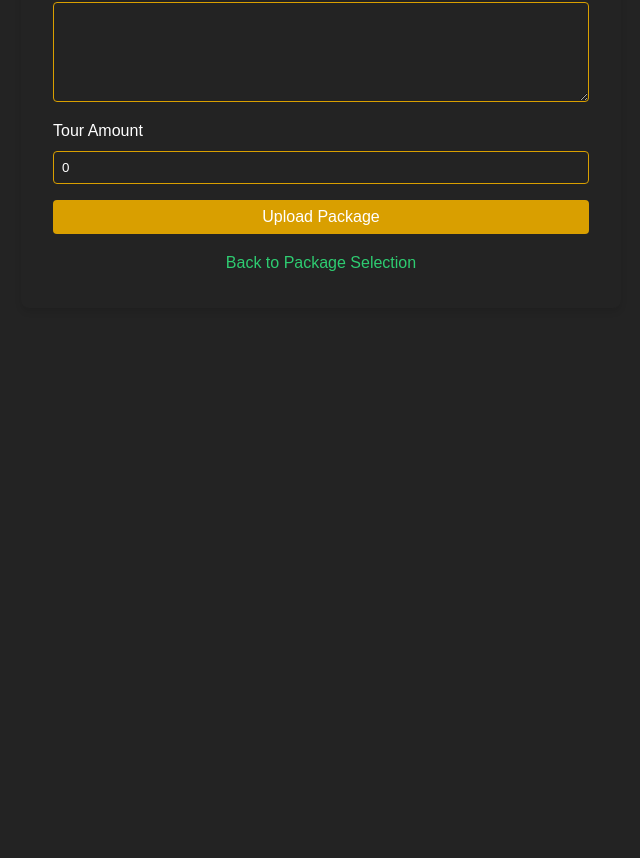
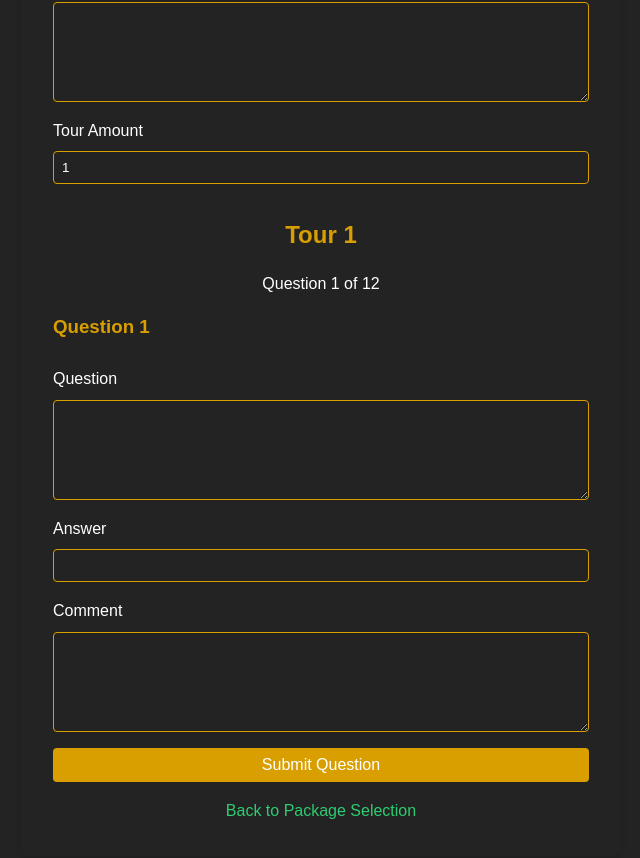
Before and after one commit to Andrewchistyakov/60seconds, a Next.js app: page /upload/od in a window 1280 px wide. Shown: the part 420-1278 px from the top of the page, without its empty margins (319-959 px from the left). Before the commit the page ends 800 px from the top, so only its background shows below. Built offline with nearby package versions, Linux system fonts and the light colour scheme.

Commit message:
OD package upload interface implemented

```diff
--- a/app/upload/form.module.css
+++ b/app/upload/form.module.css
@@ -69,6 +69,22 @@
     text-decoration: underline;
   }
 
-  .numberInput {
+  .tourInfo {
+    margin-top: 2rem;
+    margin-bottom: 1rem;
+    text-align: center;
+  }
 
+  .subTitle {
+    color: var(--primary-color);
+    margin-bottom: 0.5rem;
   }
+
+  .completionMessage {
+    margin-top: 2rem;
+    text-align: center;
+  }
+
+  .completionMessage p {
+    margin-bottom: 1rem;
+  }
--- /dev/null
+++ b/app/upload/od/QuestionInput.tsx
@@ -0,0 +1,68 @@
+import React, { useState } from 'react'
+import styles from '../form.module.css'
+
+interface Question {
+  question: string;
+  answer: string;
+  comment: string;
+}
+
+interface QuestionInputProps {
+  onQuestionSubmit: (question: Question) => void;
+  questionNumber: number;
+}
+
+export default function QuestionInput({ onQuestionSubmit, questionNumber }: QuestionInputProps) {
+  const [question, setQuestion] = useState('')
+  const [answer, setAnswer] = useState('')
+  const [comment, setComment] = useState('')
+
+  const handleSubmit = (e: React.FormEvent) => {
+    e.preventDefault()
+    if (question.trim() && answer.trim()) {
+      onQuestionSubmit({ question, answer, comment })
+      setQuestion('')
+      setAnswer('')
+      setComment('')
+    }
+  }
+
+  return (
+    <form onSubmit={handleSubmit} className={styles.form}>
+      <h3 className={styles.subTitle}>Question {questionNumber}</h3>
+      <div className={styles.formGroup}>
+        <label htmlFor="question" className={styles.label}>Question</label>
+        <textarea
+          id="question"
+          value={question}
+          onChange={(e) => setQuestion(e.target.value)}
+          className={styles.textarea}
+          required
+        />
+      </div>
+      <div className={styles.formGroup}>
+        <label htmlFor="answer" className={styles.label}>Answer</label>
+        <input
+          type="text"
+          id="answer"
+          value={answer}
+          onChange={(e) => setAnswer(e.target.value)}
+          className={styles.input}
+          required
+        />
+      </div>
+      <div className={styles.formGroup}>
+        <label htmlFor="comment" className={styles.label}>Comment</label>
+        <textarea
+          id="comment"
+          value={comment}
+          onChange={(e) => setComment(e.target.value)}
+          className={styles.textarea}
+        />
+      </div>
+      <button type="submit" className={styles.submitButton} disabled={!question.trim() || !answer.trim()}>
+        Submit Question
+      </button>
+    </form>
+  )
+}
--- a/app/upload/od/page.tsx
+++ b/app/upload/od/page.tsx
@@ -3,25 +3,66 @@
 import { useState } from 'react'
 import Link from 'next/link'
 import styles from '../form.module.css'
+import QuestionInput from './QuestionInput'
 
-export default function KINSBFUploadForm() {
+interface Question {
+  question: string;
+  answer: string;
+  comment: string;
+}
+
+interface Tour {
+  questions: Question[];
+}
+
+export default function ODUploadForm() {
   const [title, setTitle] = useState('')
   const [description, setDescription] = useState('')
-  const [questions, setQuestions] = useState('')
-  const [tourAmount, setTourAmount] = useState(0)
+  const [tourAmount, setTourAmount] = useState(1)
+  const [currentTour, setCurrentTour] = useState(1)
+  const [currentQuestion, setCurrentQuestion] = useState(1)
+  const [tours, setTours] = useState<Tour[]>([{ questions: [] }])
+  const [isInputComplete, setIsInputComplete] = useState(false)
 
-  const handleSubmit = (e: React.FormEvent) => {
-    e.preventDefault()
-    // Here you would typically handle the form submission
-    console.log('Submitting KINSBF package:', { title, description, questions })
+  const totalQuestions = tourAmount * 12
+
+  const handleQuestionSubmit = (question: Question) => {
+    setTours(prevTours => {
+      const newTours = [...prevTours];
+      newTours[currentTour - 1].questions.push(question);
+      return newTours;
+    });
+
+    if (currentQuestion < 12) {
+      setCurrentQuestion(prevQuestion => prevQuestion + 1);
+    } else if (currentTour < tourAmount) {
+      setCurrentTour(prevTour => prevTour + 1);
+      setCurrentQuestion(1);
+      setTours(prevTours => [...prevTours, { questions: [] }]);
+    } else {
+      setIsInputComplete(true);
+    }
+  };
+
+  const handleFinalSubmit = () => {
+    // Here you would typically handle the form submission to your backend
+    console.log('Submitting OD package:', { title, description, tourAmount, tours })
+    // Reset the form after submission
+    setTitle('')
+    setDescription('')
+    setTourAmount(1)
+    setCurrentTour(1)
+    setCurrentQuestion(1)
+    setTours([{ questions: [] }])
+    setIsInputComplete(false)
   }
 
   return (
     <div className={styles.formContainer}>
-      <h1 className={styles.formTitle}>Upload Team Speed Game (KINSbF) Package</h1>
-      <form onSubmit={handleSubmit} className={styles.form}>
+      <h1 className={styles.formTitle}>Upload Main Discipline (OD) Package</h1>
+      <form className={styles.form}>
         <div className={styles.formGroup}>
-          <label htmlFor="title" className={styles.label}>Название пакета</label>
+          <label htmlFor="title" className={styles.label}>Title</label>
           <input
             type="text"
             id="title"
@@ -32,7 +73,7 @@ export default function KINSBFUploadForm() {
           />
         </div>
         <div className={styles.formGroup}>
-          <label htmlFor="description" className={styles.label}>Авторы пакета</label>
+          <label htmlFor="description" className={styles.label}>Description</label>
           <textarea
             id="description"
             value={description}
@@ -46,16 +87,40 @@ export default function KINSBFUploadForm() {
             type="number"
             id="tourAmount"
             value={tourAmount}
-            onChange={(e) => setTourAmount(Math.max(1, Math.min(10, parseInt(e.target.value) || 1)))}
+            onChange={(e) => {
+              const value = Math.max(1, Math.min(10, parseInt(e.target.value) || 1))
+              setTourAmount(value)
+              setTours(prevTours => {
+                const newTours = [...prevTours]
+                while (newTours.length < value) {
+                  newTours.push({ questions: [] })
+                }
+                return newTours.slice(0, value)
+              })
+            }}
             className={styles.input}
             min="1"
             max="10"
             required
           />
         </div>
-        <button type="submit" className={styles.submitButton}>Upload Package</button>
       </form>
-      <Link href="/upload/menu" className={styles.backLink}>Back to Package Selection</Link>
+      {!isInputComplete ? (
+        <>
+          <div className={styles.tourInfo}>
+            <h2 className={styles.subTitle}>Tour {currentTour}</h2>
+            <p>Question {currentQuestion} of 12</p>
+          </div>
+          <QuestionInput onQuestionSubmit={handleQuestionSubmit} questionNumber={currentQuestion} />
+        </>
+      ) : (
+        <div className={styles.completionMessage}>
+          <h2 className={styles.subTitle}>All questions completed!</h2>
+          <p>You've entered all {totalQuestions} questions for {tourAmount} tour(s).</p>
+          <button onClick={handleFinalSubmit} className={styles.submitButton}>Submit Package</button>
+        </div>
+      )}
+      <Link href="/packages/upload" className={styles.backLink}>Back to Package Selection</Link>
     </div>
   )
 }
```
